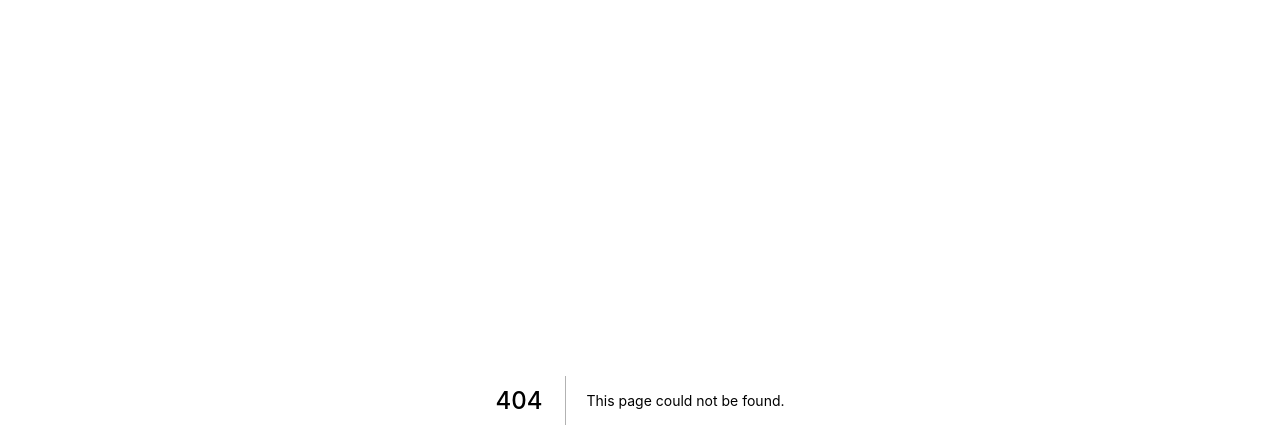
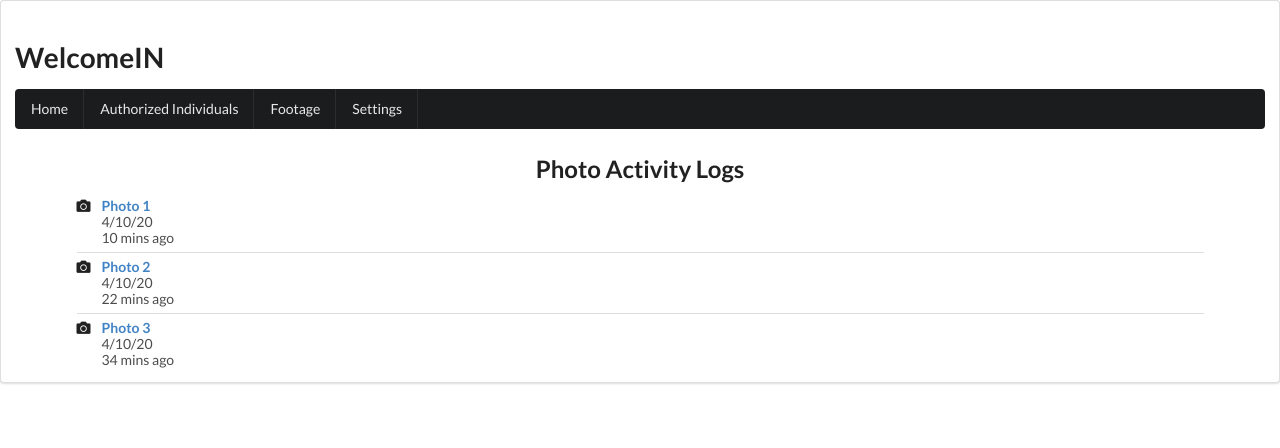
Before and after one commit to Capstone-Projects-2020-Spring/Facial-Recognition-WelcomeIn, a Next.js app in the folder appJS/: page /photos in a window 1280 px wide. Before the commit this address had no page. Shown: the top 448 px of the page. Built offline with nearby package versions, Linux system fonts and the light colour scheme.

Commit message:
Added activity logs and fixed all pages formats & tab bar

```diff
--- a/appJS/pages/footage.js
+++ b/appJS/pages/footage.js
@@ -6,10 +6,10 @@ function Footage() {
   return (
 
     <div style={{ paddingLeft: '8px' }}>
-  <div>
+  <div class=" ui clearing segment">
     <link rel="stylesheet" href="//cdn.jsdelivr.net/npm/semantic-ui@2.4.2/dist/semantic.min.css" />
 
-    <h1 class="ui header">Footage</h1>
+    <h1 class="ui header">WelcomeIN</h1>
     <div class="ui inverted menu">
       <Link href="/index">
         <a className="item">
--- a/appJS/pages/images.js
+++ b/appJS/pages/images.js
@@ -30,9 +30,9 @@ function images(props) {
 
     return (
 
-        <div >
+      <div class=" ui clearing segment">
         <link rel="stylesheet" href="//cdn.jsdelivr.net/npm/semantic-ui@2.4.2/dist/semantic.min.css" />
-        <h1 class="ui header"> WelcomeIN</h1>
+        <h1 class="ui header">WelcomeIN</h1>
         <div class="ui inverted menu">
         <Link href="/index">
           <a class="item">
--- /dev/null
+++ b/appJS/pages/photos.js
@@ -0,0 +1,68 @@
+import React, { useState } from "react";
+import Link from 'next/link'
+
+export default photos;
+
+function photos(props) {
+
+    return (
+
+      <div class=" ui clearing segment">
+        <link rel="stylesheet" href="//cdn.jsdelivr.net/npm/semantic-ui@2.4.2/dist/semantic.min.css" />
+        <h1 class="ui header">WelcomeIN</h1>
+        <div class="ui inverted menu">
+        <Link href="/index">
+          <a class="item">
+            Home
+          </a>
+          </Link>
+          <Link href="/users">
+            <a className="item">
+              Authorized Individuals
+          </a>
+          </Link>
+          <Link href="/footage">
+            <a className="item">
+              Footage</a>
+          </Link>
+          <Link href="/settings">
+            <a className="item">
+               Settings
+          </a>
+          </Link>
+        </div>
+
+        <h2 align="center">Photo Activity Logs</h2>
+        <div class= "ui container">
+        <div class="ui relaxed divided list">
+            <div class="item">
+                <i class="camera icon"></i>
+                <div class="content">
+                <a class = "header" href='https://mydreamsymbolism.com/wp-content/uploads/2019/06/Dreaming-of-Intruders-Meaning-and-Symbolism-700x400.jpg'>Photo 1</a>
+                <div class="description">4/10/20</div>
+                <div class="description">10 mins ago</div>
+                </div>
+            </div>
+            <div class="item">
+                <i class="camera icon"></i>
+                <div class="content">
+                <a class = "header" href='http://0.0.0.0:8007/footage/'>Photo 2</a>
+                <div class="description">4/10/20</div>
+                <div class="description">22 mins ago</div>
+                </div>
+            </div>
+            <div class="item">
+                <i class="camera icon"></i>
+                <div class="content">
+                <a class = "header" href='http://0.0.0.0:8007/footage/'>Photo 3</a>
+                <div class="description">4/10/20</div>
+                <div class="description">34 mins ago</div>
+                </div>
+            </div>
+            </div>
+            </div>
+        </div>
+
+    );
+}
+;
--- a/appJS/pages/users.js
+++ b/appJS/pages/users.js
@@ -19,12 +19,12 @@ function Users() {
 
 
     return (
-
+        <div class=" ui clearing segment">
         <div style={{ paddingLeft: '8px' }}>
             <div>
                 <link rel="stylesheet" href="//cdn.jsdelivr.net/npm/semantic-ui@2.4.2/dist/semantic.min.css" />
 
-                <h1 class="ui header">Authorized Individuals</h1>
+                <h1 class="ui header">WelcomeIN</h1>
                 <div class="ui inverted menu">
                     <Link href="/index">
                         <a className="item">
@@ -104,7 +104,7 @@ function Users() {
                 </Grid>
 
 
-
+                </div>
             </div>
         </div>)
 
--- a/appJS/pages/video.js
+++ b/appJS/pages/video.js
@@ -1,8 +1,91 @@
+import React, { useState } from "react";
 import Link from 'next/link'
 
-function Video() {
+export default video;
+
+function video(props) {
+
+    return (
+
+      <div class=" ui clearing segment">
+        <link rel="stylesheet" href="//cdn.jsdelivr.net/npm/semantic-ui@2.4.2/dist/semantic.min.css" />
+        <h1 class="ui header">WelcomeIN</h1>
+        <div class="ui inverted menu">
+        <Link href="/index">
+          <a class="item">
+            Home
+          </a>
+          </Link>
+          <Link href="/users">
+            <a className="item">
+              Authorized Individuals
+          </a>
+          </Link>
+          <Link href="/footage">
+            <a className="item">
+              Footage</a>
+          </Link>
+          <Link href="/settings">
+            <a className="item">
+               Settings
+          </a>
+          </Link>
+        </div>
+
+        <h2 align="center">Video Activity Logs</h2>
+        <div class= "ui container">
+        <div class="ui relaxed divided list">
+            <div class="item">
+                <i class="film icon"></i>
+                <div class="content">
+                  <a class = "header" href='http://0.0.0.0:8007/footage/'>Video 1</a>
+                  <div class="description">4/10/20</div>
+                <div class="description">10 mins ago</div>
+                </div>
+            </div>
+            <div class="item">
+                <i class="film icon"></i>
+                <div class="content">
+                <a class = "header" href='http://0.0.0.0:8007/footage/'>Video 2</a>
+                <div class="description">4/10/20</div>
+                <div class="description">22 mins ago</div>
+                </div>
+            </div>
+            <div class="item">
+                <i class="film icon"></i>
+                <div class="content">
+                <a class = "header" href='http://0.0.0.0:8007/footage/'>Video 1</a>
+                <div class="description">4/10/20</div>
+                <div class="description">34 mins ago</div>
+                </div>
+            </div>
+            </div>
+            </div>
+        </div>
+
+
+
+    );
+}
+;
+
+
+
+
+
+
+
+
+
+
+
+
+
+
+/*function Video() {
+
 
     return <video width="1280" height="720" controls  > <source src= 'http://0.0.0.0:8007/footage/' type="video/mp4"></source></video>
   }
 
-  export default Video
+  export default Video*/
```
Also changed, not shown: appJS/pages/index.js (+5 -5 lines), appJS/pages/settings.js (+10 -8 lines).
